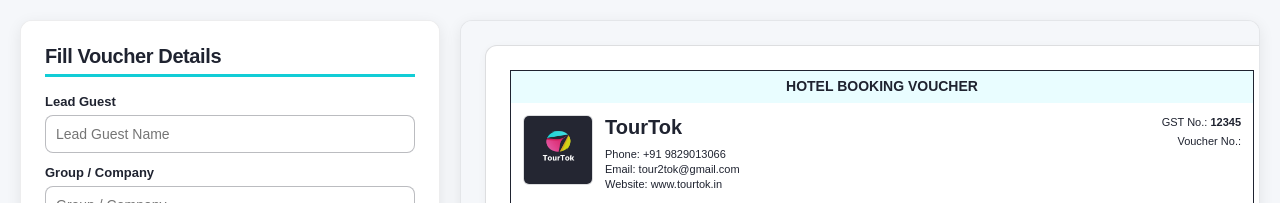
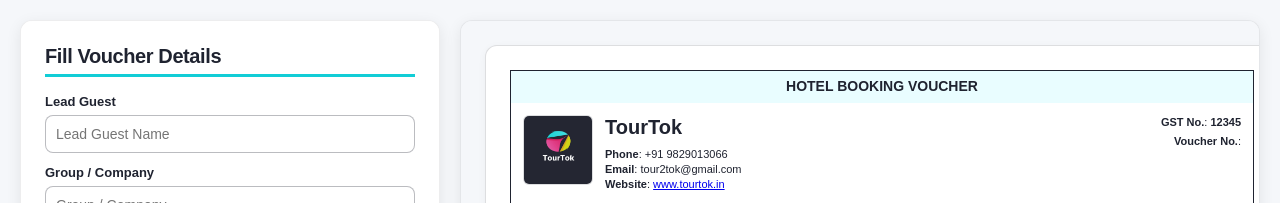
Before and after one commit to riddhiskasliwal/tourtok, a plain HTML site: page index.html in a window 1280 px wide. Shown: the top 203 px of the page. Drawn offline with nearby package versions, Linux system fonts and the light colour scheme.

Commit message:
format changes

```diff
--- a/index.html
+++ b/index.html
@@ -613,16 +613,16 @@
             <div class="voucher-brand">
               <h1>TourTok</h1>
               <div class="contact-line">
-                Phone: +91 9829013066<br>
-                Email: tour2tok@gmail.com<br>
-                Website: www.tourtok.in
+                <b>Phone</b>: +91 9829013066<br>
+                <b>Email</b>: tour2tok@gmail.com<br>
+                <b>Website</b>: <a href="url">www.tourtok.in</a>
               </div>
             </div>
           </div>
 
           <div class="voucher-right">
-            <div>GST No.: <strong>12345</strong></div>
-            <div>Voucher No.: <strong id="previewVoucherNo"></strong></div>
+            <div><b>GST No.</b>: <strong>12345</strong></div>
+            <div><b>Voucher No.</b>: <strong id="previewVoucherNo"></strong></div>
           </div>
         </div>
 
```
